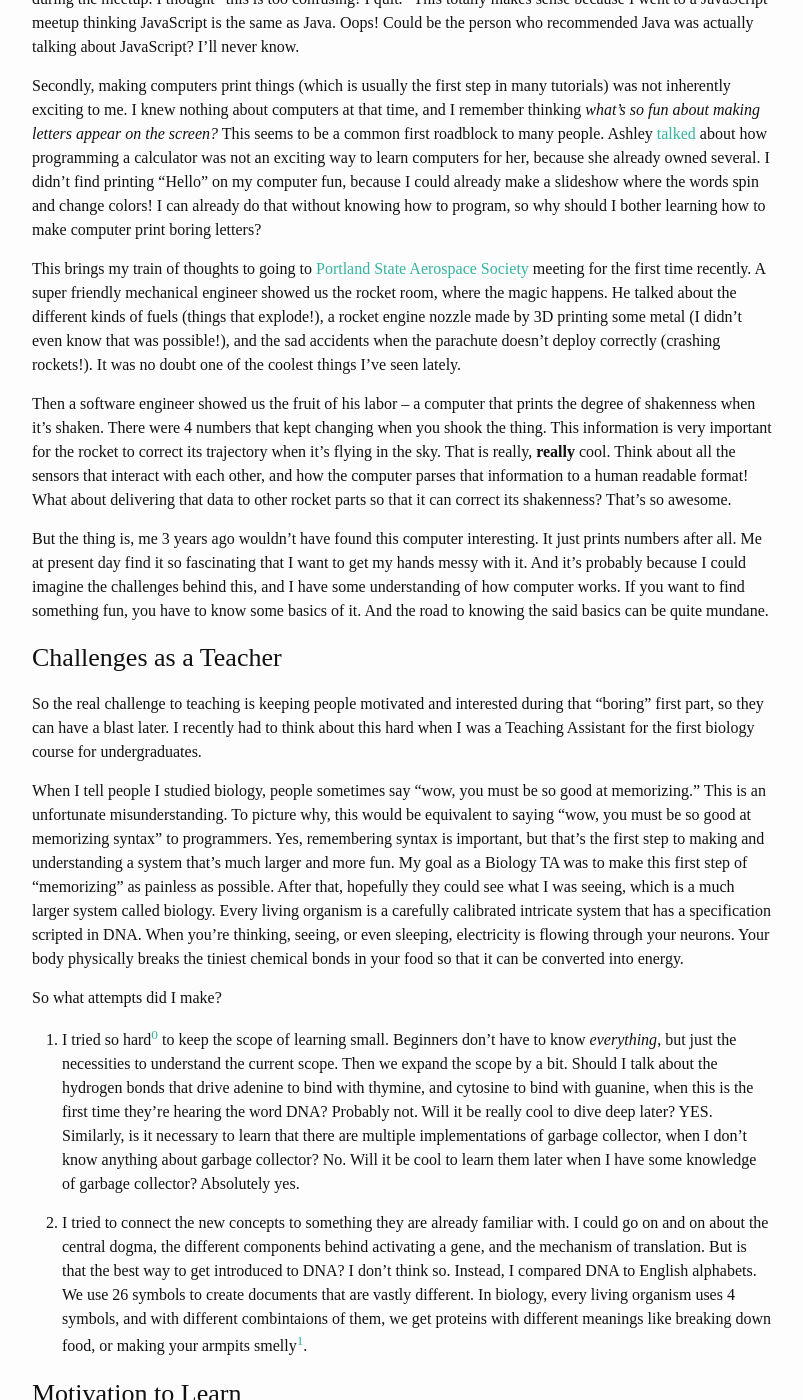
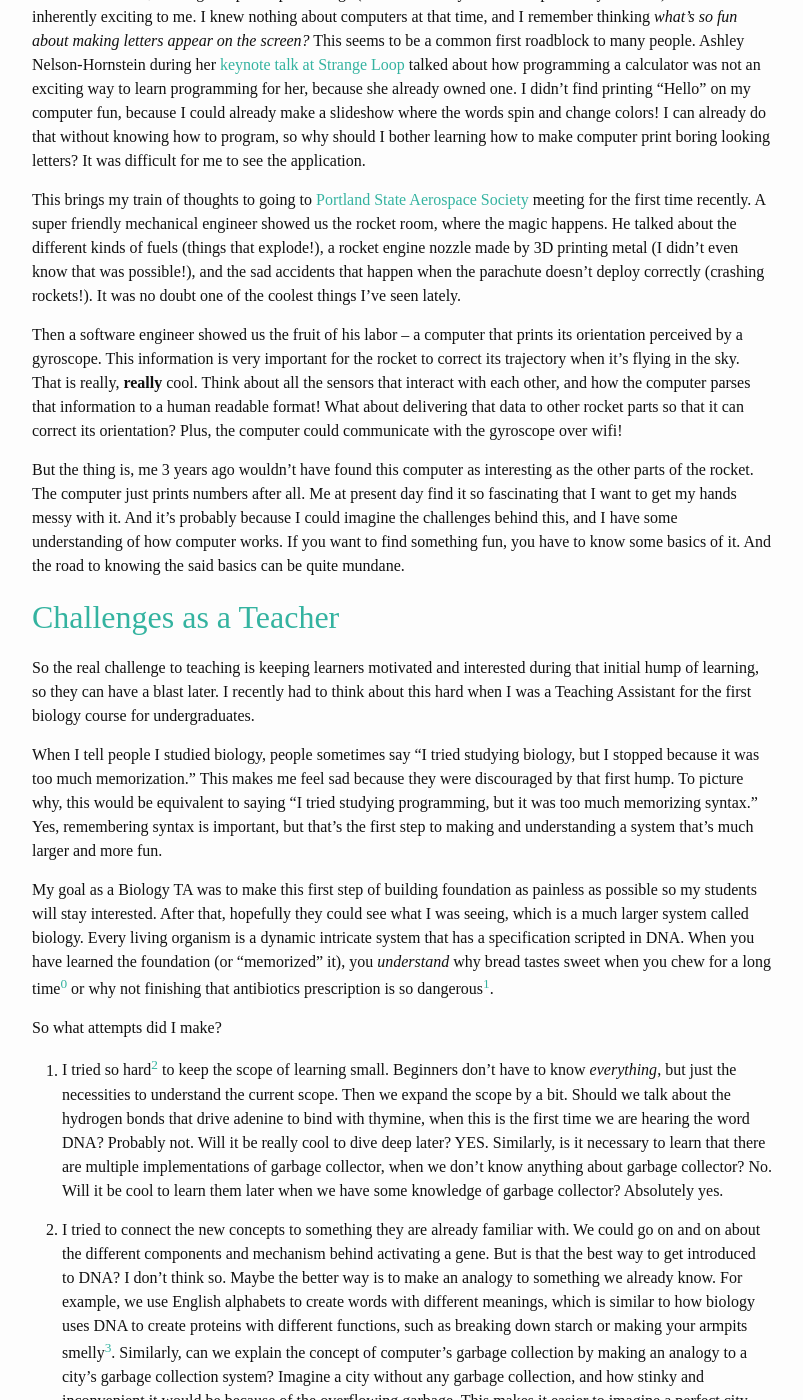
Before and after one commit to jeenalee/blog, a Jekyll site: the page draft.html, which Jekyll copies as it is, in a window 1280 px wide and 1400 px high, scrolled down 561 px. Shown: the whole window, without its empty margins (238-1041 px from the left). Built offline with Jekyll 4.4.1, drawn with Linux system fonts in a browser that asks for light colours; some web fonts are replaced; some of the changed text lies outside the part shown.

Commit message:
Update draft

```diff
--- a/draft.html
+++ b/draft.html
@@ -82,67 +82,82 @@
   </header>
 
   <div class="post-content" itemprop="articleBody">
-    <p>Short answer is: I don’t know the best answer.</p>
+    <p>There has been a lot of efforts in the Rust community to explore ways to teach Rust to complete beginners. This prompted me to think about learning and teaching, and a lot of this will be my personal stories, so get on board my train of thoughts! 🚂</p>
 
-<p>And here goes the long answer.</p>
-
-<h3 id="challenges-as-a-learner">Challenges as a Learner</h3>
-<p>I first learned how to program about 3 years ago. I was a biology researcher at a biotech startup, making yeast strains that create spider silk. I was also living in San Francisco at the time, where programming was <em>everywhere</em>. So I decided to give it a try completely out of city-wide peer pressure. Someone told me I should learn Java first, and after 2 weeks or so, I stopped.</p>
+<h2 id="a-hrefchallengesasalearner-idchallengesasalearnerchallenges-as-a-learnera"><a href="#challenges_as_a_learner" id="challenges_as_a_learner">Challenges as a Learner</a></h2>
+<p>I first learned how to program about 3 years ago. I was a biology researcher at a biotech startup, making yeast strains that create spider silk. I was also living in San Francisco at the time, where programming was <em>everywhere</em>. So I decided to give it a try completely out of city-wide peer pressure. Someone told me I should learn Java first, and after a week or so, I stopped.</p>
 
 <p>Why did I stop learning? What discouraged me from going further?</p>
 
-<p>First of all, I started off with printing “Hello World” in Java and later went to a meetup, but nothing made sense during the meetup. I thought “this is too confusing! I quit.” This totally makes sense because I went to a JavaScript meetup thinking JavaScript is the same as Java. Oops! Could be the person who recommended Java was actually talking about JavaScript? I’ll never know.</p>
+<p>To me at that time, making computers print things (which is usually the first step in many tutorials) was not inherently exciting to me. I knew nothing about computers at that time, and I remember thinking <em>what’s so fun about making letters appear on the screen?</em> This seems to be a common first roadblock to many people. Ashley Nelson-Hornstein during her <a href="https://youtu.be/fNe1i7nVbXI?t=47m53s">keynote talk at Strange Loop</a> talked about how programming a calculator was not an exciting way to learn programming for her, because she already owned one. I didn’t find printing “Hello” on my computer fun, because I could already make a slideshow where the words spin and change colors! I can already do that without knowing how to program, so why should I bother learning how to make computer print boring looking letters? It was difficult for me to see the application.</p>
 
-<p>Secondly, making computers print things (which is usually the first step in many tutorials) was not inherently exciting to me. I knew nothing about computers at that time, and I remember thinking <em>what’s so fun about making letters appear on the screen?</em> This seems to be a common first roadblock to many people. Ashley <a href="https://www.youtube.com/watch?v=fNe1i7nVbXI">talked</a> about how programming a calculator was not an exciting way to learn computers for her, because she already owned several. I didn’t find printing “Hello” on my computer fun, because I could already make a slideshow where the words spin and change colors! I can already do that without knowing how to program, so why should I bother learning how to make computer print boring letters?</p>
+<p>This brings my train of thoughts to going to <a href="http://psas.pdx.edu/">Portland State Aerospace Society</a> meeting for the first time recently. A super friendly mechanical engineer showed us the rocket room, where the magic happens. He talked about the different kinds of fuels (things that explode!), a rocket engine nozzle made by 3D printing metal (I didn’t even know that was possible!), and the sad accidents that happen when the parachute doesn’t deploy correctly (crashing rockets!). It was no doubt one of the coolest things I’ve seen lately.</p>
 
-<p>This brings my train of thoughts to going to <a href="http://psas.pdx.edu/">Portland State Aerospace Society</a> meeting for the first time recently. A super friendly mechanical engineer showed us the rocket room, where the magic happens. He talked about the different kinds of fuels (things that explode!), a rocket engine nozzle made by 3D printing some metal (I didn’t even know that was possible!), and the sad accidents when the parachute doesn’t deploy correctly (crashing rockets!). It was no doubt one of the coolest things I’ve seen lately.</p>
+<p>Then a software engineer showed us the fruit of his labor – a computer that prints its orientation perceived by a gyroscope. This information is very important for the rocket to correct its trajectory when it’s flying in the sky. That is really, <strong>really</strong> cool. Think about all the sensors that interact with each other, and how the computer parses that information to a human readable format! What about delivering that data to other rocket parts so that it can correct its orientation? Plus, the computer could communicate with the gyroscope over wifi!</p>
 
-<p>Then a software engineer showed us the fruit of his labor – a computer that prints the degree of shakenness when it’s shaken. There were 4 numbers that kept changing when you shook the thing. This information is very important for the rocket to correct its trajectory when it’s flying in the sky. That is really, <strong>really</strong> cool. Think about all the sensors that interact with each other, and how the computer parses that information to a human readable format! What about delivering that data to other rocket parts so that it can correct its shakenness? That’s so awesome.</p>
+<p>But the thing is, me 3 years ago wouldn’t have found this computer as interesting as the other parts of the rocket. The computer just prints numbers after all. Me at present day find it so fascinating that I want to get my hands messy with it. And it’s probably because I could imagine the challenges behind this, and I have some understanding of how computer works. If you want to find something fun, you have to know some basics of it. And the road to knowing the said basics can be quite mundane.</p>
 
-<p>But the thing is, me 3 years ago wouldn’t have found this computer interesting. It just prints numbers after all. Me at present day find it so fascinating that I want to get my hands messy with it. And it’s probably because I could imagine the challenges behind this, and I have some understanding of how computer works. If you want to find something fun, you have to know some basics of it. And the road to knowing the said basics can be quite mundane.</p>
+<h2 id="a-hrefchallengesasateacher-idchallengesasateacherchallenges-as-a-teachera"><a href="#challenges_as_a_teacher" id="challenges_as_a_teacher">Challenges as a Teacher</a></h2>
 
-<h3 id="challenges-as-a-teacher">Challenges as a Teacher</h3>
+<p>So the real challenge to teaching is keeping learners motivated and interested during that initial hump of learning, so they can have a blast later. I recently had to think about this hard when I was a Teaching Assistant for the first biology course for undergraduates.</p>
 
-<p>So the real challenge to teaching is keeping people motivated and interested during that “boring” first part, so they can have a blast later. I recently had to think about this hard when I was a Teaching Assistant for the first biology course for undergraduates.</p>
+<p>When I tell people I studied biology, people sometimes say “I tried studying biology, but I stopped because it was too much memorization.” This makes me feel sad because they were discouraged by that first hump. To picture why, this would be equivalent to saying “I tried studying programming, but it was too much memorizing syntax.” Yes, remembering syntax is important, but that’s the first step to making and understanding a system that’s much larger and more fun.</p>
 
-<p>When I tell people I studied biology, people sometimes say “wow, you must be so good at memorizing.” This is an unfortunate misunderstanding. To picture why, this would be equivalent to saying “wow, you must be so good at memorizing syntax” to programmers. Yes, remembering syntax is important, but that’s the first step to making and understanding a system that’s much larger and more fun. My goal as a Biology TA was to make this first step of “memorizing” as painless as possible. After that, hopefully they could see what I was seeing, which is a much larger system called biology. Every living organism is a carefully calibrated intricate system that has a specification scripted in DNA. When you’re thinking, seeing, or even sleeping, electricity is flowing through your neurons. Your body physically breaks the tiniest chemical bonds in your food so that it can be converted into energy.</p>
+<p>My goal as a Biology TA was to make this first step of building foundation as painless as possible so my students will stay interested. After that, hopefully they could see what I was seeing, which is a much larger system called biology. Every living organism is a dynamic intricate system that has a specification scripted in DNA. When you have learned the foundation (or “memorized” it), you <em>understand</em> why bread tastes sweet when you chew for a long time<sup><a href="#ref_0">0</a></sup> or why not finishing that antibiotics prescription is so dangerous<sup><a href="#ref_1">1</a></sup>.</p>
 
 <p>So what attempts did I make?</p>
 
 <ol>
   <li>
-    <p>I tried so hard<sup><a href="#ref_0">0</a></sup> to keep the scope of learning small. Beginners don’t have to know <em>everything</em>, but just the necessities to understand the current scope. Then we expand the scope by a bit. Should I talk about the hydrogen bonds that drive adenine to bind with thymine, and cytosine to bind with guanine, when this is the first time they’re hearing the word DNA? Probably not. Will it be really cool to dive deep later? YES. Similarly, is it necessary to learn that there are multiple implementations of garbage collector, when I don’t know anything about garbage collector? No. Will it be cool to learn them later when I have some knowledge of garbage collector? Absolutely yes.</p>
+    <p>I tried so hard<sup><a href="#ref_2" id="2">2</a></sup> to keep the scope of learning small. Beginners don’t have to know <em>everything</em>, but just the necessities to understand the current scope. Then we expand the scope by a bit. Should we talk about the hydrogen bonds that drive adenine to bind with thymine, when this is the first time we are hearing the word DNA? Probably not. Will it be really cool to dive deep later? YES. Similarly, is it necessary to learn that there are multiple implementations of garbage collector, when we don’t know anything about garbage collector? No. Will it be cool to learn them later when we have some knowledge of garbage collector? Absolutely yes.</p>
   </li>
   <li>
-    <p>I tried to connect the new concepts to something they are already familiar with. I could go on and on about the central dogma, the different components behind activating a gene, and the mechanism of translation. But is that the best way to get introduced to DNA? I don’t think so. Instead, I compared DNA to English alphabets. We use 26 symbols to create documents that are vastly different. In biology, every living organism uses 4 symbols, and with different combintaions of them, we get proteins with different meanings like breaking down food, or making your armpits smelly<sup><a href="#ref_1">1</a></sup>.</p>
+    <p>I tried to connect the new concepts to something they are already familiar with. We could go on and on about the different components and mechanism behind activating a gene. But is that the best way to get introduced to DNA? I don’t think so. Maybe the better way is to make an analogy to something we already know. For example, we use English alphabets to create words with different meanings, which is similar to how biology uses DNA to create proteins with different functions, such as breaking down starch or making your armpits smelly<sup><a href="#ref_3">3</a></sup>. Similarly, can we explain the concept of computer’s garbage collection by making an analogy to a city’s garbage collection system? Imagine a city without any garbage collection, and how stinky and inconvenient it would be because of the overflowing garbage. This makes it easier to imagine a perfect city that doesn’t even create <em>any</em> garbage, so there’s no need for garbage collection! Huge save on time, space, and money! 😉</p>
   </li>
 </ol>
 
-<h3 id="motivation-to-learn">Motivation to Learn</h3>
+<h2 id="a-hrefmotivationtolearn-idmotivationtolearnmotivation-to-learna"><a href="#motivation_to_learn" id="motivation_to_learn">Motivation to Learn</a></h2>
 
-<p>I wrote earlier that I first learned how to program 3 years ago and stopped after 2 weeks. What brought me back to pick up where I left a little more than a year ago? This is the interesting and important part.</p>
+<h3 id="having-a-clear-goal">Having a Clear Goal</h3>
+<p>I wrote earlier that I first learned how to program 3 years ago and stopped after a week. What brought me back to pick up where I left a little more than a year ago? This is the interesting and important part.</p>
 
-<p>One day, I wanted to make a spreadsheet where one column was a gene symbol, and the next column was its corresponding protein function. I thought of going through a couple databases and manually copy and pasting them. Then my coworker showed me that I could write a program to do it automatically. I said “YOU CAN DO THAT???” And then I thought <em>I want to learn how to do this</em>.</p>
+<p>One day, I wanted to make a spreadsheet where one column was a gene symbol, and the next column was its corresponding protein function. I thought of going through a couple databases and manually copy and pasting them. Then my coworker told me that I could write a program to do it automatically. I said “YOU CAN DO THAT???” And then I thought <em>I want to learn how to do this</em>. I suddenly had a goal that I wanted to reach.</p>
 
-<p>I find myself saying the same thing whenever I get excited to learn something new. You can write an interpreter from scratch?? <em>How? Show me!</em>. You can learn how to make a mug from clay? <em>I want to learn</em>. You can contribute to a web browser engine?? <em>Teach me how!</em> You can make a rocket as an amateur? <em>I want to learn!!</em> If I had the same reaction to printing “Hello World” on my computer screen, I would’ve been a lot more motivated to continue learning.</p>
+<p>I find myself saying the same thing whenever I get excited to learn something new. You can make a hat out of a skein of yarn?? <em>How? Show me!</em> You can learn how to make a mug from clay? <em>I want to learn</em>. You can implement the Fetch API for a web browser engine?? <em>Teach me how!</em> You can make a rocket as an amateur? <em>I want to learn!!</em> I think having a clear goal helps me stay motivated through the first phase of learning.</p>
 
-<p>Learning how to program is no different from learning anything else. I have to get excited about its application, which is when I go “What? You can do that?” Then, I have to stay motivated during the initial “boring” part. If the teacher makes it as easy as it gets, that’s perfect. Then, hopefully I’ll be able to see what my teacher sees. Once I get to a not-so-beginner level, it becomes easier to repeat this process on my own.</p>
+<h3 id="just-having-fun">Just Having Fun</h3>
+<p>The motivation to learn might come from just having fun too. I like ceramics because it’s fun to see the glaze change colors when fired and transform a ball of clay into a vase. And suddenly I’m learning about inorganic chemistry and torque! Recently I decided to learn Ruby, and my oh my, <a href="http://poignant.guide/">Why’s Poignant Guide to Ruby</a> is a pure <em>gem</em>. It is so interesting that I’ve been reading it for fun, and voila, suddenly I’m learning Ruby!</p>
 
-<h3 id="how-do-we-teach-rust-to-complete-beginners">How do we teach Rust to complete beginners?</h3>
+<p>Learning how to program is no different from learning anything else. Maybe I’ll get excited about having a goal, which is when I go “What? You can do that?”, or I just want to have fun. This helps me stay motiaved during the first phase of learning. If I have a teacher who helps me to keep that process digestable, it’s perfect. Once I get to a not-so-beginner level, it becomes easier to repeat this cycle on my own.</p>
 
-<p>This brings us to what prompted my train of thoughts. There have been a lot of efforts in the Rust community to explore ways to teach Rust to complete beginners. I learned about the existence of command line about a year ago, and Rust was my first compiled language. I had never learned C or C++ before and had only used Python here and there. I had asked my partner why I should use many functions instead of having just one big function a year ago. So, while I wasn’t a complete beginner, I was a semi beginner when I learned Rust three months ago.</p>
+<h2 id="a-hrefhowtoteachrust-idhowtoteachrusthow-do-we-teach-rust-to-complete-beginnersa"><a href="#how_to_teach_rust" id="how_to_teach_rust">How do we teach Rust to complete beginners?</a></h2>
 
-<p>Many people like Rust because of its advantages over C or C++, but that motivation didn’t apply to me, because I don’t know those languages. I had never done systems level programming or really knew of the computer architecture, so the words heap and stack were foreign to me. Similarly, zero-cost abstraction didn’t make sense to me until much more recently. Rust helped me understand those concepts so much, and I grew as a programmer a lot over the past three months. So I think it’s a great gateway language to understanding computer science concepts. I cannot be more grateful to my mentors and teachers who kept me motivated while I learned Rust, and I think everyone who wants to have a tangible entry to abstract concepts should learn Rust.</p>
+<p>This brings us to where my train of thoughts disembarked.</p>
 
-<p>But I think it doesn’t make sense to spill the jargons (garbage collection, memory, static types, and so on) to complete beginners. Instead, maybe we should think what motivates people to learn something new. What makes a toddler reach out their arms further? Would it be a white screen that prints “Hello World” in monospace? Or would it be a colorful toy that makes sound and moves on its own?</p>
+<p>I learned about the existence of command line about a year ago, and Rust was my first compiled language. I had never learned C or C++ before and had only used Python here and there. I had asked my partner why I should use many functions instead of having just one big function last year. So, while I wasn’t a complete beginner, I was a semi beginner when I learned Rust three months ago.</p>
 
-<p>Teaching Rust to people who’ve never heard of command line will be definitely different from the way we teach Rust to people who are experienced programmers. It might come with a cost of not showing all the cool things about Rust in the beginning, because if we do, it might just cause more confusion. So for complete beginners, maybe we should show people what we can do with Rust that is inherently interesting. And with Rust being a systems level language, maybe this means programming a moving robot, or making your own sunrise alarm clock. After that, we can focus on learning about the related deeper concepts because there’s no timeline in learning! However, getting people excited, and keeping them motivated during that first hump of “boring” phase should have a higher priority.</p>
+<p>Many people like Rust because of its advantages over C or C++, but that motivation didn’t apply to me, because I don’t know those languages. I had never done systems level programming or knew of the computer architecture, so the words heap and stack were foreign to me. Similarly, zero-cost abstraction didn’t make sense to me until much more recently.</p>
 
-<p>I don’t have concrete ideas on how to do that. But maybe all it takes is some empathy. It’s really easy to forget what it was like to learn something from ground zero. And I think great teachers try hard to remember what it was like.</p>
+<p>What helped me get through the initial hump of learning? I had a very clear goal (make fetch happen in Servo!) and once my mentors helped me understand the basic architecture of computers, more and more things started making sense. After that, it was easier to just have fun learning Rust. It was as if I got a giant bag of keys (called Rust) into rooms of knowledge (“memory”, “parallel computing”, “type system”, etc.), and I was having fun opening random doors and finding treasure to collect. And the more I learned Rust, the more keys I got in my bag. Rust helped me understand many new concepts, and I grew as a programmer a lot over the past three months. I think it’s a great gateway language to understanding computer science concepts. I’m proud of how much I learned, and thankful to teachers who helped me during the initial challenges.</p>
 
-<p id="ref_0"><small><sup>0</sup>...and I got so far. In the end, it definitely mattered.
+<p>But how would I teach Rust to me 3 years ago?</p>
+
+<p>This is a really difficult question. Teaching Rust to people who’ve never heard of command line will be definitely different from the way we teach Rust to people who are experienced programmers. It might come with the cost of not showing all the cool things about Rust in the beginning, because if we do, it can cause unhelpful confusion. I don’t think it makes sense to spill the jargons (garbage collection, memory, static types, and so on) to complete beginners. We can talk about ownership and borrowing without mentioning the word “memory” at all. Maybe we can introduce those concepts through talking about sharing coloring books with friends!</p>
+
+<p>If we want to teach Rust to people who’ve never learned how to program, we should think about what makes people go “Cool! You can do that with programming?” Or we can make the process so fun that it’s irresistable. Then we teach how to program with Rust. While they learn how to program, magically, they would have learned Rust too. The roles of teachers would be getting learners excited, and keeping things manageably challenging during that first hump of learning.</p>
+
+<p>I don’t have concrete ideas on how to do that. But maybe all it takes is some empathy. It’s really easy to forget what it was like to learn something new from ground zero. And I think great teachers try hard to remember what it was like. What got you excited about programming that first time? What made you realize programming is useful? What was the most difficult part? What was special about your favorite teacher?</p>
+
+<p id="ref_0"><small><sup>0</sup> Bread has a lot of starch, which is a chain of sugar molecules. In your spit, you have <a href="https://en.wikipedia.org/wiki/Amylase">amylase</a>, which is an enzyme that helps breaking down starch into sugar.
 </small></p>
-<p id="ref_1"><small><sup>1</sup>And not so coincidentally, this makes your ear wax wet too. If you're genetically closer to Northeast Asian, this won't really apply to you. Read more about <a href="https://en.wikipedia.org/wiki/ABCC11">ABCC11</a>.
+
+<p id="ref_1"><small><sup>1</sup> When you don't finish the antibiotic prescription, there's a chance that you have helped <a href="https://en.wikipedia.org/wiki/Antibiotics#Resistance">bacteria to evolve to tolerate antibiotics</a>. This creates a class of bacteria that won't be easily killed, which is becoming a serious threat to the public health.
+</small></p>
+
+<p id="ref_2"><small><sup>2</sup> ...and I got so far. In the end, it definitely mattered.
+</small></p>
+
+<p id="ref_3"><small><sup>3</sup> And not so coincidentally, this makes your ear wax wet too. If you're genetically closer to Northeast Asian, this won't really apply to you. Read more about <a href="https://en.wikipedia.org/wiki/ABCC11">ABCC11</a>.
 </small></p>
 
   </div>
```
